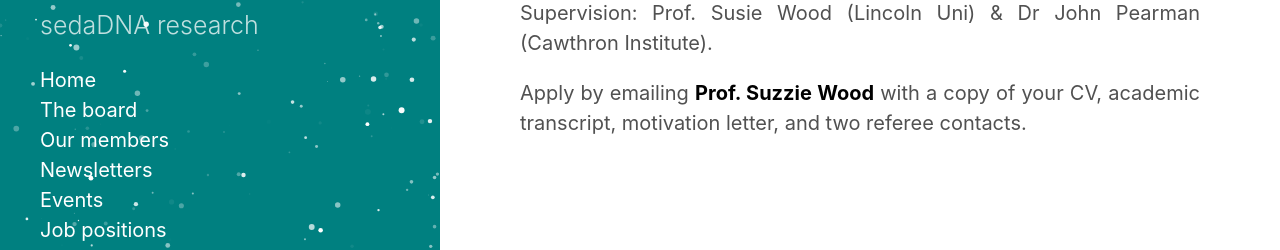
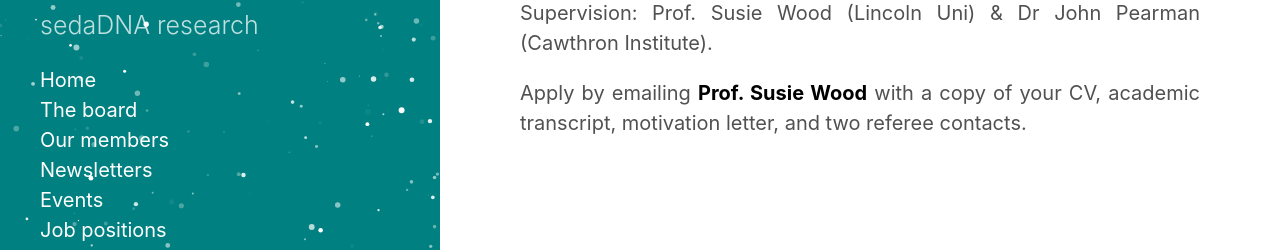
Before and after one commit to sedadna/sedadna.github.io, a Jekyll site: the page built from category/news/25-06.md, in a window 1280 px wide and 900 px high, scrolled down 2378 px. Shown: the part 462-712 px from the top of the window. Built offline with Jekyll 4.4.1, drawn with Linux system fonts in a browser that asks for light colours.

Commit message:
Update 25-06.md

```diff
--- a/category/news/25-06.md
+++ b/category/news/25-06.md
@@ -40,7 +40,7 @@ This exciting project uses sediment cores, eDNA and paleoecological tools to unc
 <p align="justify">Start: early 2026.</p>
 <p align="justify">Ideal background: eDNA analysis, R coding skills.</p>
 <p align="justify">Supervision: Prof. Susie Wood (Lincoln Uni) & Dr John Pearman (Cawthron Institute).</p>
-<p align="justify">Apply by emailing <a href="mailto:Susie.wood@lincoln.ac.nz"><b> Prof. Suzzie Wood</b></a> with a copy of your CV, academic transcript, motivation letter, and two referee contacts.</p>
+<p align="justify">Apply by emailing <a href="mailto:Susie.wood@lincoln.ac.nz"><b> Prof. Susie Wood</b></a> with a copy of your CV, academic transcript, motivation letter, and two referee contacts.</p>
 <br>
 <br>
 <br>
```
